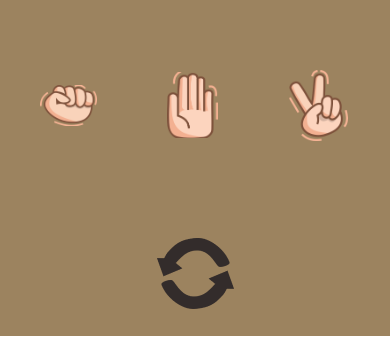
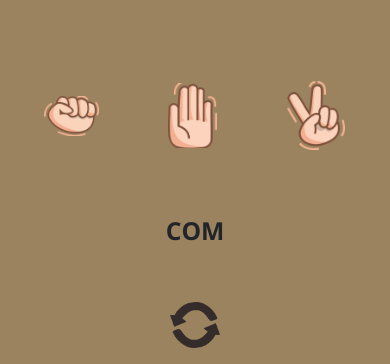
Before and after one commit to moehzi/paper-rock-scissors, a plain HTML site: page game-suit.html in a window 390 px wide. Shown: the part 508-872 px from the top of the page. Before the commit the page ends 844 px from the top, so only its background shows below. Drawn offline with nearby package versions, Linux system fonts and the light colour scheme.

Commit message:
style : responsive fix width and padding

```diff
--- a/game-suit.html
+++ b/game-suit.html
@@ -15,13 +15,13 @@
 
 <body>
 	<section class="bg-game">
-		<div class="container">
+		<div class="container p-sm-0 p-3">
 			<div class="gap-4 d-flex align-items-center">
 				<h1 class=" display-5"><a href="index.html" class="nav-link text-brown">&#60;</a></h1>
 				<img src="src/logo-suit.png" alt="" class="img-fluid">
 				<h2 class="text-orange fw-bold">ROCK PAPER SCISSORS</h2>
 			</div>
-			<div class="gap-5 d-flex justify-content-around align-items-center flex-column flex-sm-row">
+			<div class="gap-5 d-flex justify-content-around align-items-center flex-column flex-sm-row py-5 py-sm-0">
 				<div class="gap-3 d-flex flex-column align-items-center p-lg-5">
 					<h2 class="fw-bold">PLAYER 1</h2>
 					<div class="flex-row gap-3 suit d-flex flex-sm-column justify-content-center align-items-center">
@@ -37,7 +37,7 @@
 					</div>
 				</div>
 				<h1 class="vs fw-bold">VS</h1>
-				<div class="gap-3 d-flex flex-column align-items-center p-lg-5">
+				<div class="gap-3 d-flex flex-column-reverse flex-sm-column align-items-center p-lg-5">
 					<h2 class="fw-bold">COM</h2>
 					<div class="flex-row gap-3 suit d-flex flex-sm-column justify-content-center align-items-center">
 						<div class="suitContainerCom">
@@ -52,7 +52,7 @@
 					</div>
 				</div>
 			</div>
-			<div class="mt-5 refresh suit d-flex justify-content-center mt-lg-0">
+			<div class="mt-sm-5 refresh suit d-flex justify-content-center mt-lg-0">
 				<img src="src/refresh.png" alt="">
 			</div>
 		</div>
--- a/style.css
+++ b/style.css
@@ -393,4 +393,8 @@ li.active p {
 		padding: 0.25rem 0.5rem;
 		height: 15vh;
 	}
+
+	.refresh img {
+		width: 50px;
+	}
 }
```
